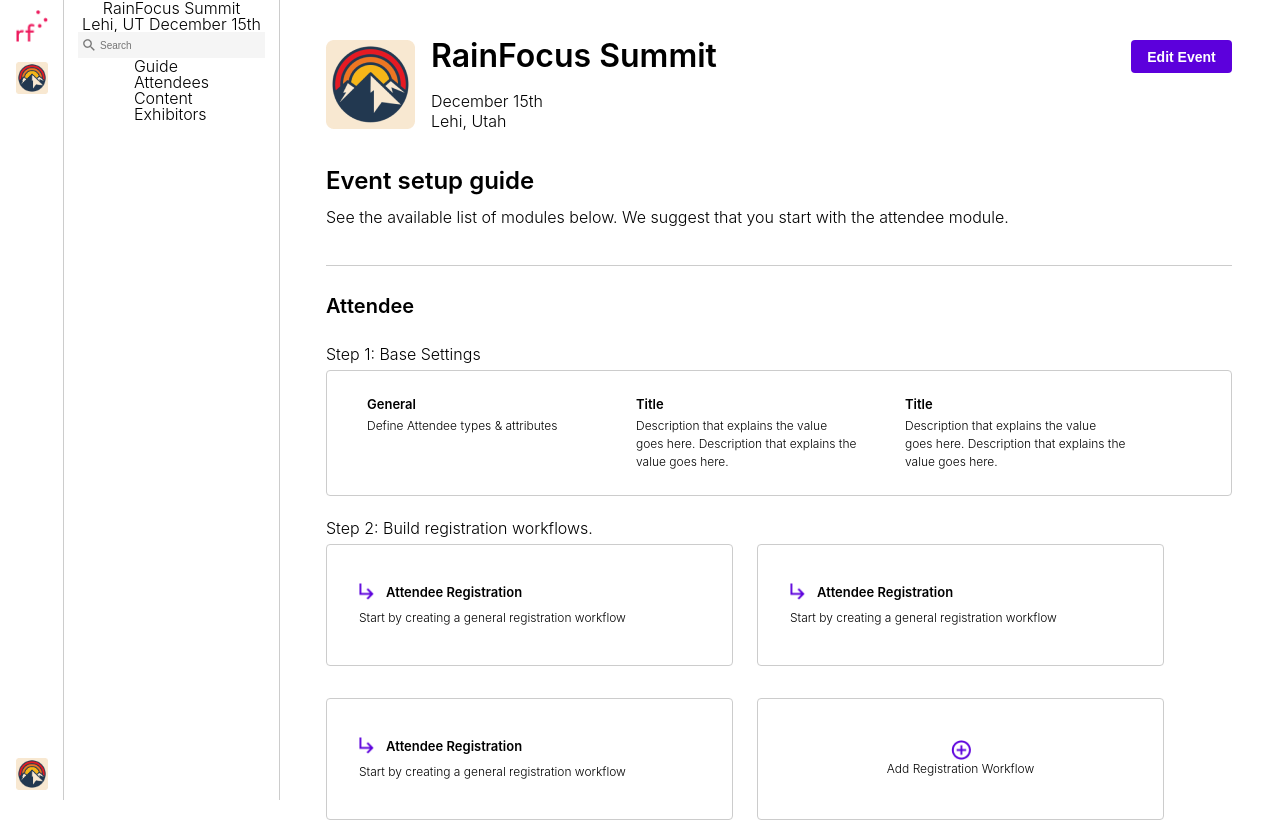
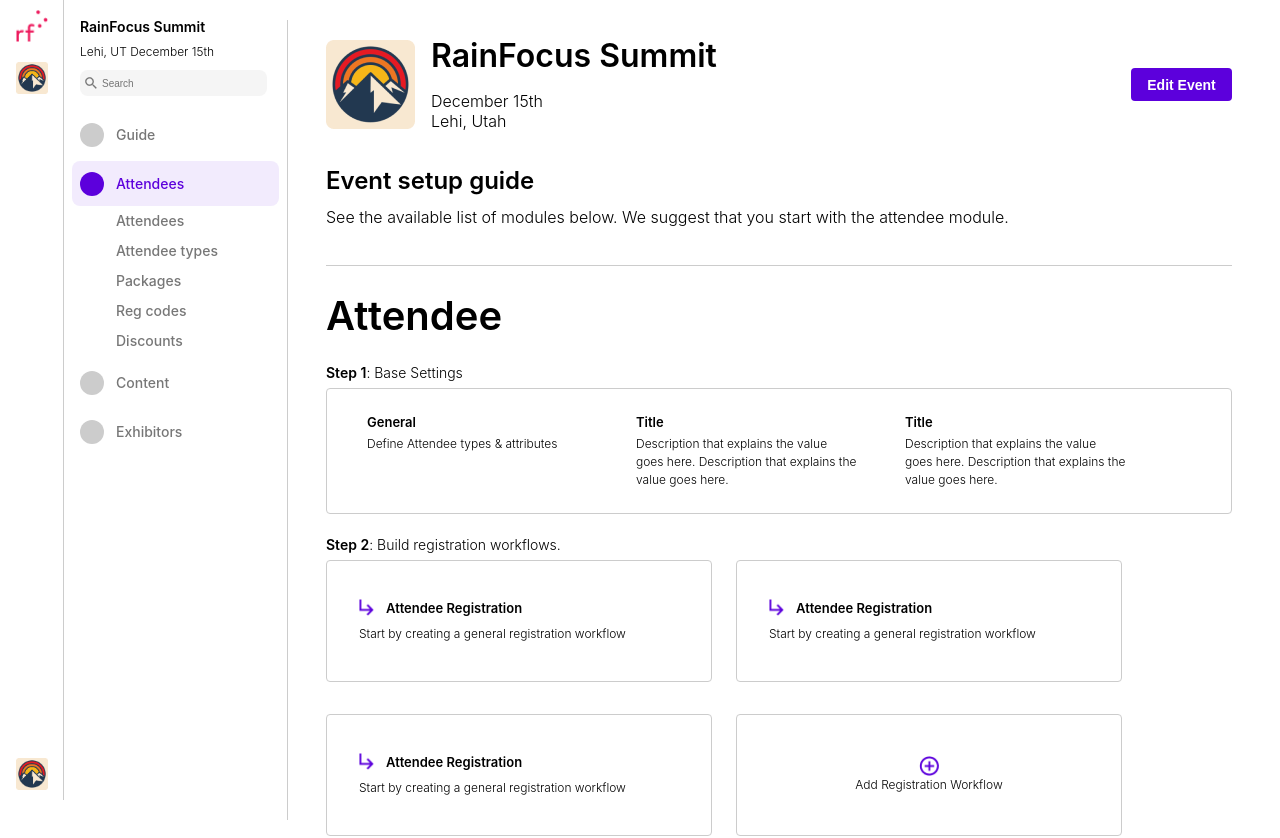
Before and after one commit to Jacekhacking/rain-focus-layout, a React (Create React App) app: page / in a window 1280 px wide. Shown: the top 838 px of the page. Built offline with nearby package versions, Linux system fonts and the light colour scheme.

Commit message:
responsive design finished mobile navbar and images for svg left

```diff
--- a/public/index.html
+++ b/public/index.html
@@ -24,7 +24,7 @@
       work correctly both with client-side routing and a non-root public URL.
       Learn how to configure a non-root public URL by running `npm run build`.
     -->
-    <title>React App</title>
+    <title>RainFocus Summit</title>
   </head>
   <body>
     <noscript>You need to enable JavaScript to run this app.</noscript>
--- a/src/Components/Navbar/Navbar.js
+++ b/src/Components/Navbar/Navbar.js
@@ -1,14 +1,31 @@
 // import '../../scss/Navbar.css';
 import LeftNavbar from './LeftNavbar';
 import RightNavbar from './RightNavbar';
+import Shape from '../../images/CombinedShape.png';
 
-const Navbar = () => {
+const MobileNavbar = () => {
   return (
-    <nav className="navbar">
-      <LeftNavbar />
-      <RightNavbar />
+    <nav className="mobile-nav">
+      <img src={Shape} alt="" />
+      <div className="hamburger">
+        <span />
+        <span />
+        <span />
+      </div>
     </nav>
   );
 };
 
+const Navbar = () => {
+  return (
+    <>
+      <MobileNavbar />
+      <nav className="navbar">
+        <LeftNavbar />
+        <RightNavbar />
+      </nav>
+    </>
+  );
+};
+
 export default Navbar;
--- a/src/Components/Navbar/RightNavbar.js
+++ b/src/Components/Navbar/RightNavbar.js
@@ -1,14 +1,27 @@
 const RightNavbar = () => {
   return (
     <div className="right-navbar">
-      <h2> RainFocus Summit</h2>
-      <p> Lehi, UT December 15th</p>
-      <input type="text" id="navbar-search" placeholder="Search" />
-      <ul>
-        <li>Guide</li>
-        <li>Attendees</li>
-        <li>Content</li>
-        <li>Exhibitors</li>
+      <div className="pl-8">
+        <h2> RainFocus Summit</h2>
+        <p> Lehi, UT December 15th</p>
+        <input type="text" id="navbar-search" placeholder="Search" />
+      </div>
+
+      <ul className=" nav-wrapper">
+        <li></li>
+        <p className="nav-item">Guide</p>
+        <li>
+          <p className="nav-item nav-active">Attendees</p>
+          <ul className="sub-list">
+            <li>Attendees</li>
+            <li>Attendee types</li>
+            <li>Packages</li>
+            <li>Reg codes</li>
+            <li>Discounts</li>
+          </ul>
+        </li>
+        <li className="nav-item">Content</li>
+        <li className="nav-item">Exhibitors</li>
       </ul>
     </div>
   );
--- a/src/Components/event-detail/AttendeeInstructions.js
+++ b/src/Components/event-detail/AttendeeInstructions.js
@@ -1,12 +1,15 @@
 import NewRegistration from './NewRegistration';
 import AttendeeRegistrationWorkflow from './AttendeeRegistrationWorkflow';
+
 function AttendeeInstructions() {
   return (
     <section className="attendee-wrapper">
       <h2>Attendee</h2>
 
       <div className="mb-24">
-        <h3>Step 1: Base Settings</h3>
+        <h3>
+          <span className="bolded"> Step 1</span>: Base Settings
+        </h3>
         <div className="instruction-wrapper">
           <div>
             <h4> General </h4>
@@ -30,7 +33,9 @@
       </div>
 
       <div className="mb-24">
-        <h3> Step 2: Build registration workflows.</h3>
+        <h3>
+          <span className="bolded"> Step 2</span>: Build registration workflows.
+        </h3>
         <div className="workflow-component">
           <AttendeeRegistrationWorkflow />
           <AttendeeRegistrationWorkflow />
@@ -40,7 +45,10 @@
         </div>
       </div>
       <div>
-        <h3> Step 3: Build registration workflows.</h3>
+        <h3>
+          {' '}
+          <span className="bolded"> Step 3</span>: Build registration workflows.
+        </h3>
 
         <div className="workflow-component">
           <div className="instruction-wrapper-small">
--- a/src/Components/event-detail/EventDetailHeader.js
+++ b/src/Components/event-detail/EventDetailHeader.js
@@ -2,6 +2,7 @@
 
 function EventDetailHeader() {
   return (
+    <>
       <section className="event-header">
         <div className="event-header-content">
           <div>
@@ -21,10 +22,11 @@
 
         <h2>Event setup guide</h2>
         <p>
-        See the available list of modules below. We suggest that you start with
-        the attendee module.
+          See the available list of modules below. We suggest that you start
+          with the attendee module.
         </p>
       </section>
+    </>
   );
 }
 
--- a/src/scss/components/_EventDetail.scss
+++ b/src/scss/components/_EventDetail.scss
@@ -5,8 +5,8 @@
 .event-detail-wrapper {
     background-color: $white;
     min-height: 100vh;
-    margin-left: 63px;
-    padding: 0 48px;
+    margin-left: 0px;
+    padding: 15px 20px;
     display: flex;
     flex-direction: column;
     h1{
@@ -15,14 +15,16 @@
     }
     @media (min-width: 800px) {
     margin-left: 278px;
+    padding: 0 48px;
+    }
 
-    }
 }
+
 
 // EventDetailHeader component
 .event-header{
     display: flex;
-    flex-direction: column ;
+    flex-direction: column;
     padding: 40px 0;
     border-bottom: 1px solid $gray;
     h2{
@@ -42,21 +44,29 @@
         border: none;
         font-weight: $bold;
         font-size: 14px;
+        margin-top: 5px;
 
         &:hover{
         background-color: rgba($color: $purple, $alpha: .8);
         cursor: pointer;
+        }
     }
-    }
+    @media (min-width: 800px) {
+        button{
+            margin-top: 0;
+        }
+        }
 }
 
 .event-header-content{
     display: flex;
-    justify-content: space-between;
     padding-bottom: 40px;
+    flex-direction: column;
+    justify-content: center;
+    align-items: center;
     div{
         display: flex;
-        justify-content: space-between;
+        justify-content: flex-start;
         font-size:16px;
     }
     img{
@@ -68,7 +78,14 @@
         padding-top: 4px;;
     }
 
+    @media (min-width: 800px) {
+        flex-direction: row;
+        justify-content: space-between;
 
+            div{
+                justify-content: space-between;
+            }
+        }
 }
 
 
@@ -79,8 +96,13 @@
     h2{
         margin: 30px 0;
         font-weight: $bold;
-        font-size: 20px;
+        font-size: 40px;
     }
+    h3{
+        font-size: 14px;
+    }
+
+
 }
 .instruction-wrapper{
     display: flex;
@@ -116,7 +138,6 @@
 
     }
     @media (min-width: 800px) {
-
             flex-direction: row;
             flex-wrap: nowrap;
             justify-content: flex-start;
@@ -131,7 +152,6 @@
 .workflow-component{
     display: flex;
     flex-wrap: wrap;
-
     align-items: center;
     gap: 24px;
 }
@@ -143,8 +163,8 @@
     align-items: flex-start;
     justify-content: center;
     min-height: 120px;
-    min-width: 90%;
     padding: 0 32px;
+    width: 320px;
     margin-top: 8px;
     font-size: 12px;
     line-height: 1.5em;
@@ -160,8 +180,6 @@
     }
 
     @media (min-width: 800px) {
-        min-width: 0;
-        width: 341px;
         justify-content: center;
 
     }
@@ -184,10 +202,11 @@
     display: flex;
     flex-direction: column;
     flex-wrap: wrap;
-    align-items: flex-start;
+    align-items: center;
     justify-content: center;
     min-height: 120px;
-    min-width: 90%;
+    width: 320px;
+
     padding: 0 32px;
     margin-top: 8px;
     font-size: 12px;
@@ -204,7 +223,6 @@
 
     @media (min-width: 800px) {
         min-width: 0;
-        width: 341px;
         justify-content: center;
         align-items: center;
     }
--- a/src/scss/components/_Navbar.scss
+++ b/src/scss/components/_Navbar.scss
@@ -5,7 +5,9 @@
     display: flex;
     position: fixed;
 
-
+    @media (max-width: 800px) {
+        display: none;
+      }
 }
 .left-navbar{
     display: flex;
@@ -26,11 +28,18 @@
     display: flex;
     justify-content: flex-start;
     flex-direction: column;
-    align-items: center;
+    align-items: flex-start;
     background-color: $white;
     width: 215px;
     height: 100vh;
     border-right: 1px solid $gray;
+    margin: 20px 8px;
+    font-size: 12px;
+    h2{
+        padding-bottom: 12px;
+        font-weight: $bold;
+        font-size: 14px;;
+    }
     input{
         background-color: $lightGray;
         text-indent: 20px;
@@ -42,14 +51,111 @@
         font-size: 10px;
         height: 24px;
         width: 183px;
+        border-radius: 8px;
+        margin-top: 12px;
     }
 
-    @media (max-width: 800px) {
-      display: none;
+
+}
+.nav-wrapper{
+    margin-top: 12px;
+    display: flex;
+    flex-direction: column;
+    width: 100%;
+
+}
+.nav-item{
+    color: $darkGray;
+    font-size: 14px;
+    font-weight: $semiBold;
+    display: flex;
+    align-items: center;
+    justify-content: flex-start;
+    padding: 10.5px 8px;
+    margin-right: 8px;
+    border-radius: 8px;
+    margin-top:4px;
+ &:hover{
+    cursor: pointer;
+    background-color: rgba($color: $purple, $alpha: .08);
+    color: $purple;
+ }
+}
+
+.nav-item::before{
+    content: '';
+    display: inline-block;
+    width: 24px;
+    height: 24px;
+    -moz-border-radius: 12px;
+    -webkit-border-radius: 12px;
+    border-radius: 12px;
+    background-color: $gray;
+    margin-right:12px;
+}
+
+.nav-item:hover::before{
+    background-color: $purple;
+}
+
+.nav-active{
+ background-color: rgba($color: $purple, $alpha: .08);
+ color: $purple;
+}
+
+.nav-active::before{
+    background-color: $purple;
+}
+
+.sub-list{
+    font-size: 14px;
+    font-weight: $semiBold;
+    color: $darkGray;
+    display: flex;
+    flex-direction: column;
+    align-items: flex-start;
+    justify-content: center;
+    margin-left: 36px;
+    li{
+        padding: 8px;
+
+        &:hover{
+            color: $purple;
+            cursor: pointer;
+        }
     }
 }
 
-body {
-    margin: 0;
-    padding: 0;
+.mobile-nav{
+    display: flex;
+    align-items: center;
+    justify-content: space-between;
+    background-color: $white;
+    height: 40px;
+    position: sticky;
+    top: 0;
+    padding: 2px 10px;
+
+    border-bottom: 1px solid $gray;
+    @media (min-width: 800px) {
+        display: none;
+      }
+
+
 }
+.hamburger{
+    display: flex;
+    flex-direction: column;
+
+    span {
+    height: 2px;
+    width: 28px;
+    background-color: $darkGray;
+    }
+         span:not(:last-child) {
+             margin-bottom: 7px;
+         }
+  &:hover{
+    cursor: pointer;
+  }
+}
--- a/src/scss/sass-utils/_generics.scss
+++ b/src/scss/sass-utils/_generics.scss
@@ -1,3 +1,5 @@
+@use'_variables' as *;
+
 .flex {
     display: flex;
 }
@@ -16,3 +18,12 @@
 .mb-24{
     margin-bottom: 24px;
 }
+.pl-8{
+    padding-left: 8px;
+}
+.bolded{
+    font-weight: $bold;
+}
+.semi-bolded{
+    font-weight: $semiBold;
+}
--- a/src/scss/style.css
+++ b/src/scss/style.css
@@ -18,6 +18,18 @@
 
 .mb-24 {
   margin-bottom: 24px;
+}
+
+.pl-8 {
+  padding-left: 8px;
+}
+
+.bolded {
+  font-weight: 600;
+}
+
+.semi-bolded {
+  font-weight: 500;
 }
 
 /* http://meyerweb.com/eric/tools/css/reset/
@@ -80,6 +92,11 @@
   display: flex;
   position: fixed;
 }
+@media (max-width: 800px) {
+  .navbar {
+    display: none;
+  }
+}
 
 .left-navbar {
   display: flex;
@@ -100,11 +117,18 @@
   display: flex;
   justify-content: flex-start;
   flex-direction: column;
-  align-items: center;
+  align-items: flex-start;
   background-color: #FFFFFF;
   width: 215px;
   height: 100vh;
   border-right: 1px solid #CCCCCC;
+  margin: 20px 8px;
+  font-size: 12px;
+}
+.right-navbar h2 {
+  padding-bottom: 12px;
+  font-weight: 600;
+  font-size: 14px;
 }
 .right-navbar input {
   background-color: #F5F5F5;
@@ -117,23 +141,114 @@
   font-size: 10px;
   height: 24px;
   width: 183px;
+  border-radius: 8px;
+  margin-top: 12px;
 }
-@media (max-width: 800px) {
-  .right-navbar {
+
+.nav-wrapper {
+  margin-top: 12px;
+  display: flex;
+  flex-direction: column;
+  width: 100%;
+}
+
+.nav-item {
+  color: #777777;
+  font-size: 14px;
+  font-weight: 500;
+  display: flex;
+  align-items: center;
+  justify-content: flex-start;
+  padding: 10.5px 8px;
+  margin-right: 8px;
+  border-radius: 8px;
+  margin-top: 4px;
+}
+.nav-item:hover {
+  cursor: pointer;
+  background-color: rgba(92, 0, 220, 0.08);
+  color: rgb(92, 0, 220);
+}
+
+.nav-item::before {
+  content: "";
+  display: inline-block;
+  width: 24px;
+  height: 24px;
+  border-radius: 12px;
+  background-color: #CCCCCC;
+  margin-right: 12px;
+}
+
+.nav-item:hover::before {
+  background-color: rgb(92, 0, 220);
+}
+
+.nav-active {
+  background-color: rgba(92, 0, 220, 0.08);
+  color: rgb(92, 0, 220);
+}
+
+.nav-active::before {
+  background-color: rgb(92, 0, 220);
+}
+
+.sub-list {
+  font-size: 14px;
+  font-weight: 500;
+  color: #777777;
+  display: flex;
+  flex-direction: column;
+  align-items: flex-start;
+  justify-content: center;
+  margin-left: 36px;
+}
+.sub-list li {
+  padding: 8px;
+}
+.sub-list li:hover {
+  color: rgb(92, 0, 220);
+  cursor: pointer;
+}
+
+.mobile-nav {
+  display: flex;
+  align-items: center;
+  justify-content: space-between;
+  background-color: #FFFFFF;
+  height: 40px;
+  position: sticky;
+  top: 0;
+  padding: 2px 10px;
+  border-bottom: 1px solid #CCCCCC;
+}
+@media (min-width: 800px) {
+  .mobile-nav {
     display: none;
   }
 }
 
-body {
-  margin: 0;
-  padding: 0;
+.hamburger {
+  display: flex;
+  flex-direction: column;
+}
+.hamburger span {
+  height: 2px;
+  width: 28px;
+  background-color: #777777;
+}
+.hamburger span:not(:last-child) {
+  margin-bottom: 7px;
+}
+.hamburger:hover {
+  cursor: pointer;
 }
 
 .event-detail-wrapper {
   background-color: #FFFFFF;
   min-height: 100vh;
-  margin-left: 63px;
-  padding: 0 48px;
+  margin-left: 0px;
+  padding: 15px 20px;
   display: flex;
   flex-direction: column;
 }
@@ -144,6 +259,7 @@
 @media (min-width: 800px) {
   .event-detail-wrapper {
     margin-left: 278px;
+    padding: 0 48px;
   }
 }
 
@@ -168,20 +284,28 @@
   border: none;
   font-weight: 600;
   font-size: 14px;
+  margin-top: 5px;
 }
 .event-header button:hover {
   background-color: rgba(92, 0, 220, 0.8);
   cursor: pointer;
 }
+@media (min-width: 800px) {
+  .event-header button {
+    margin-top: 0;
+  }
+}
 
 .event-header-content {
   display: flex;
-  justify-content: space-between;
   padding-bottom: 40px;
+  flex-direction: column;
+  justify-content: center;
+  align-items: center;
 }
 .event-header-content div {
   display: flex;
-  justify-content: space-between;
+  justify-content: flex-start;
   font-size: 16px;
 }
 .event-header-content img {
@@ -192,6 +316,15 @@
 .event-header-content p {
   padding-top: 4px;
 }
+@media (min-width: 800px) {
+  .event-header-content {
+    flex-direction: row;
+    justify-content: space-between;
+  }
+  .event-header-content div {
+    justify-content: space-between;
+  }
+}
 
 .attendee-wrapper {
   margin-bottom: 45px;
@@ -199,7 +332,10 @@
 .attendee-wrapper h2 {
   margin: 30px 0;
   font-weight: 600;
-  font-size: 20px;
+  font-size: 40px;
+}
+.attendee-wrapper h3 {
+  font-size: 14px;
 }
 
 .instruction-wrapper {
@@ -262,8 +398,8 @@
   align-items: flex-start;
   justify-content: center;
   min-height: 120px;
-  min-width: 90%;
   padding: 0 32px;
+  width: 320px;
   margin-top: 8px;
   font-size: 12px;
   line-height: 1.5em;
@@ -279,8 +415,6 @@
 }
 @media (min-width: 800px) {
   .instruction-wrapper-small {
-    min-width: 0;
-    width: 341px;
     justify-content: center;
   }
 }
@@ -299,10 +433,10 @@
   display: flex;
   flex-direction: column;
   flex-wrap: wrap;
-  align-items: flex-start;
+  align-items: center;
   justify-content: center;
   min-height: 120px;
-  min-width: 90%;
+  width: 320px;
   padding: 0 32px;
   margin-top: 8px;
   font-size: 12px;
@@ -320,7 +454,6 @@
 @media (min-width: 800px) {
   .add-registration-component-wrapper {
     min-width: 0;
-    width: 341px;
     justify-content: center;
     align-items: center;
   }
```
Also changed, not shown: 1 other file (tests, documents, lock files or other folders). Lines whose indentation alone changed are shown as unchanged.
